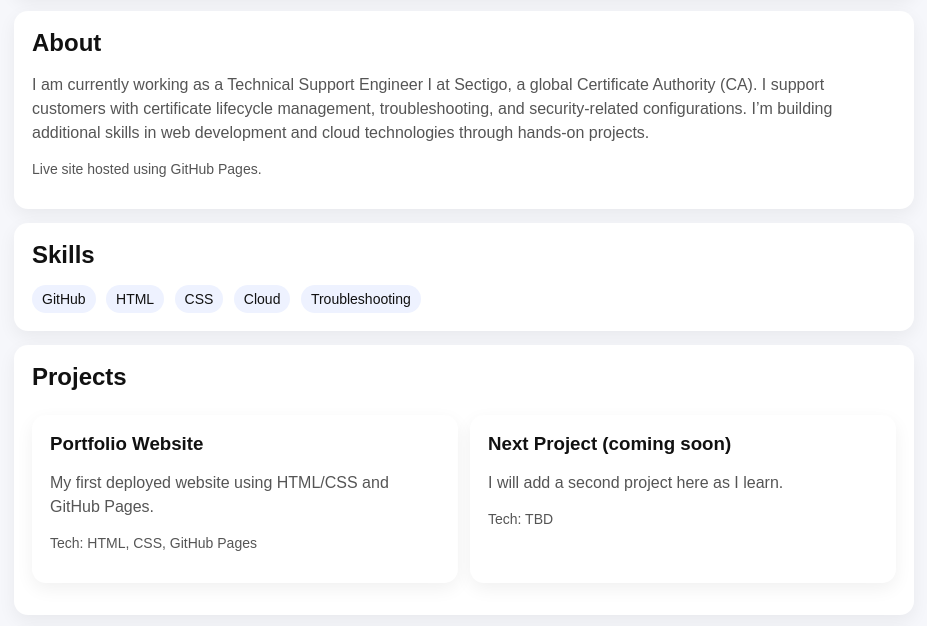
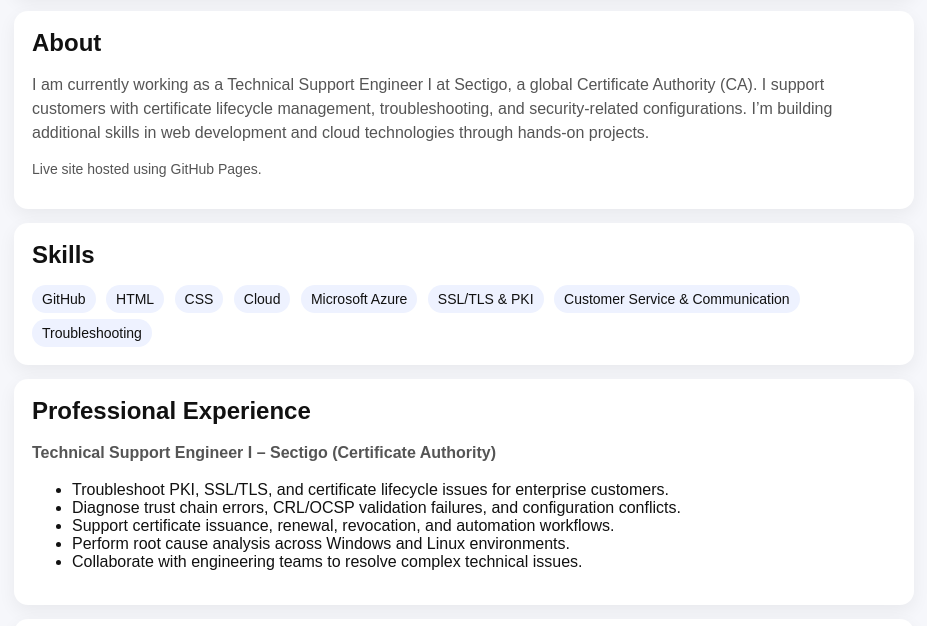
Before and after one commit to seerat-sawhney/Portfolio, a plain HTML site: page index.html in a window 1280 px wide. Shown: the part 144-770 px from the top of the page, without its empty margins (176-1103 px from the left). Drawn offline with Linux system fonts and the light colour scheme.

Commit message:
Update index.html
added more job description and few skills

```diff
--- a/index.html
+++ b/index.html
@@ -57,8 +57,23 @@
       <span class="tag">HTML</span>
       <span class="tag">CSS</span>
       <span class="tag">Cloud</span>
+      <span class="tag">Microsoft Azure</span>
+      <span class="tag">SSL/TLS &amp; PKI </span>
+      <span class="tag">Customer Service &amp; Communication </span>
       <span class="tag">Troubleshooting</span>
     </div>
+
+    <div class="card">
+  <h2>Professional Experience</h2>
+  <p class="muted"><strong>Technical Support Engineer I – Sectigo (Certificate Authority)</strong></p>
+  <ul>
+    <li>Troubleshoot PKI, SSL/TLS, and certificate lifecycle issues for enterprise customers.</li>
+    <li>Diagnose trust chain errors, CRL/OCSP validation failures, and configuration conflicts.</li>
+    <li>Support certificate issuance, renewal, revocation, and automation workflows.</li>
+    <li>Perform root cause analysis across Windows and Linux environments.</li>
+    <li>Collaborate with engineering teams to resolve complex technical issues.</li>
+  </ul>
+</div>
 
     <div class="card">
       <h2>Projects</h2>
```
